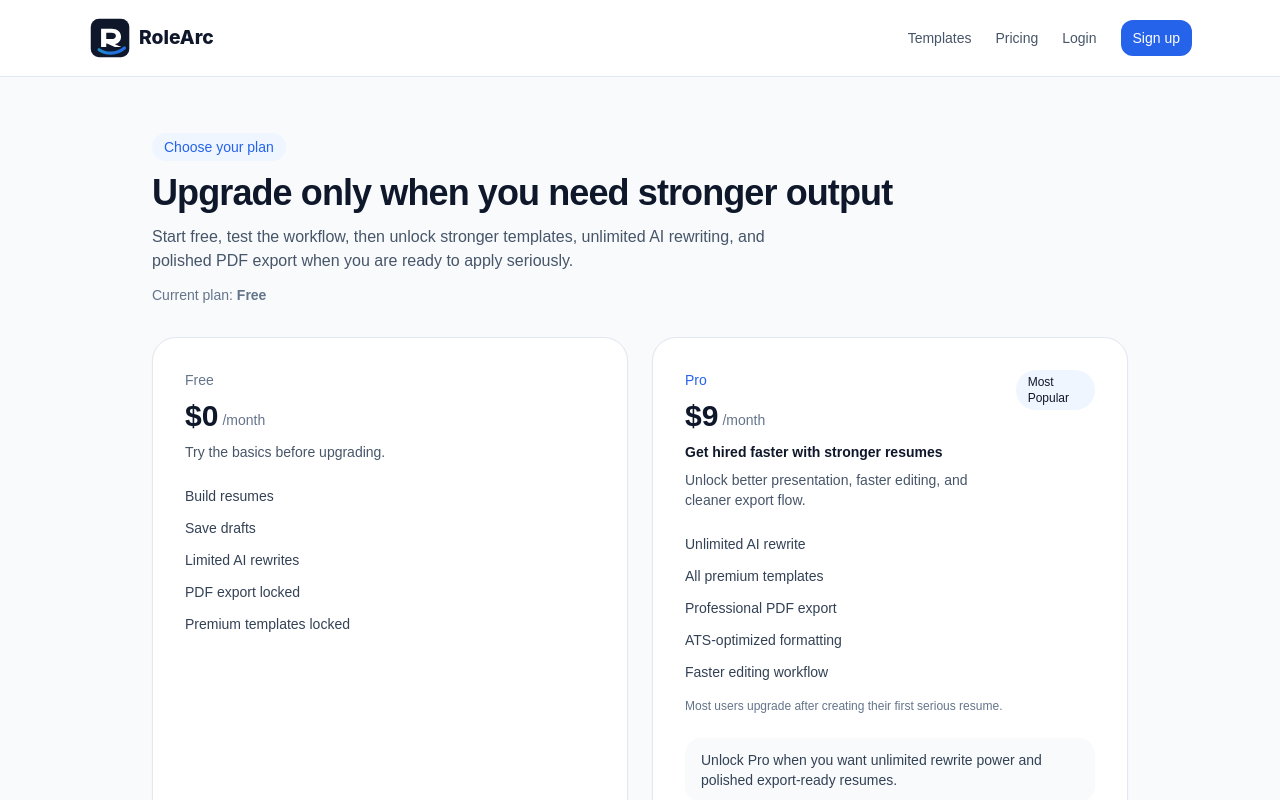
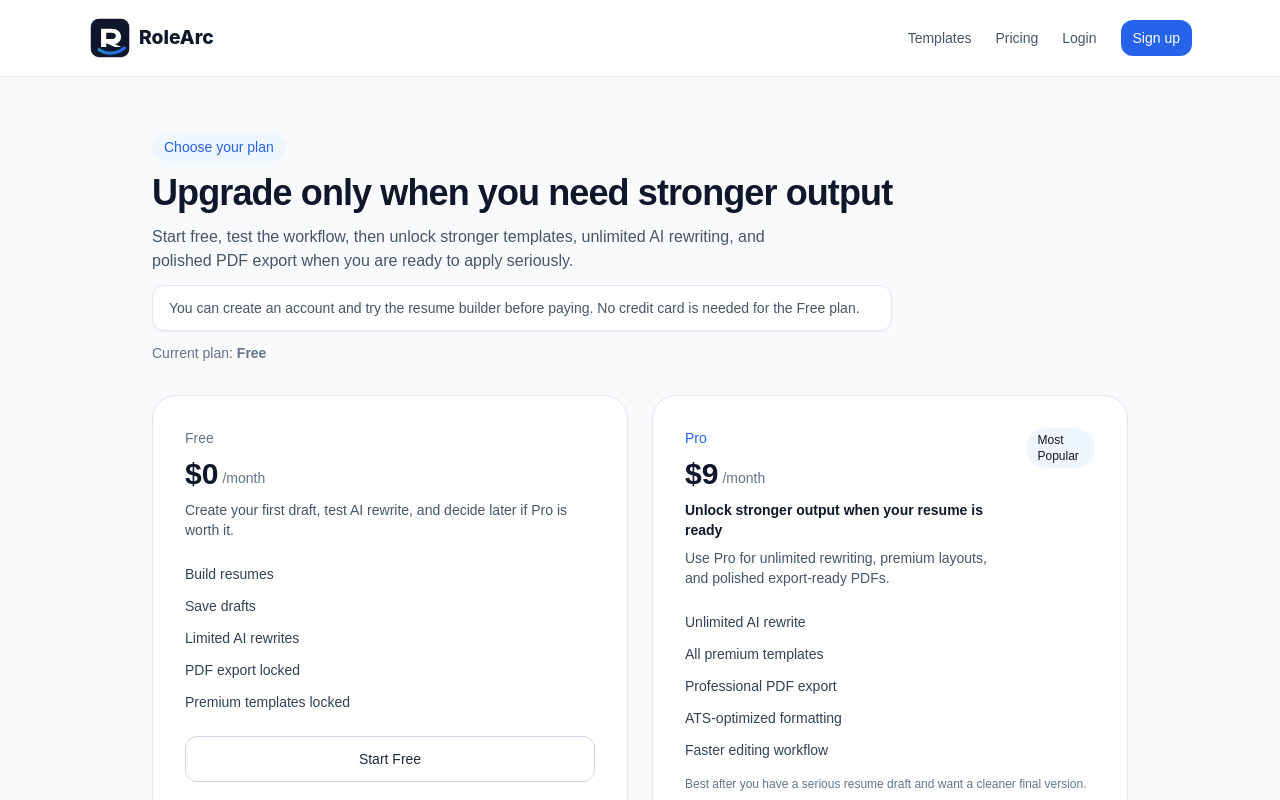
Before and after one commit to kalex-313/resume-mvp, a Next.js app: page /pricing in a window 1280 px wide. Shown: the top 800 px of the page. Built offline with nearby package versions, Linux system fonts and the light colour scheme; no server answers.

Commit message:
Improve conversion copy

```diff
--- a/src/app/page.tsx
+++ b/src/app/page.tsx
@@ -25,10 +25,10 @@ export default async function HomePage() {
               AI resume builder for serious job applications
             </p>
             <h1 className="max-w-3xl text-5xl font-bold tracking-tight text-slate-900">
-              Create job-ready resumes with strong templates, cleaner wording, and a faster workflow
+              Build a cleaner resume for your next job application
             </h1>
             <p className="mt-5 max-w-2xl text-lg leading-8 text-slate-600">
-              Choose a layout, improve weak bullets with AI, and export a polished resume that feels ready to send.
+              Start free, choose an ATS-friendly template, use AI to improve weak wording, and upgrade when you are ready to export a polished PDF.
             </p>
 
             <div className="mt-8 flex flex-wrap gap-4">
@@ -38,15 +38,19 @@ export default async function HomePage() {
                 eventParams={{ source: "home_hero" }}
                 className="rounded-xl bg-brand-600 px-5 py-3 text-white"
               >
-                {user ? "Open Dashboard" : "Create My Resume Free"}
+                {user ? "Open Dashboard" : "Start Free"}
               </TrackLink>
               <Link
                 href="/pricing"
                 className="rounded-xl border border-slate-300 bg-white px-5 py-3 text-slate-700"
               >
-                See Plans
+                See Pro Features
               </Link>
             </div>
+
+            <p className="mt-3 text-sm text-slate-500">
+              No credit card needed to start. Upgrade only when you want unlimited AI rewrite and PDF export.
+            </p>
 
             <div className="mt-8 grid gap-3 sm:grid-cols-3">
               <div className="rounded-2xl border border-slate-200 bg-white p-4 shadow-sm">
--- a/src/app/pricing/page.tsx
+++ b/src/app/pricing/page.tsx
@@ -85,6 +85,9 @@ export default async function PricingPage({ searchParams }: Props) {
               Start free, test the workflow, then unlock stronger templates, unlimited AI rewriting,
               and polished PDF export when you are ready to apply seriously.
             </p>
+            <p className="mt-3 rounded-xl border border-slate-200 bg-white px-4 py-3 text-sm text-slate-600 shadow-sm">
+              You can create an account and try the resume builder before paying. No credit card is needed for the Free plan.
+            </p>
             <p className="mt-3 text-sm text-slate-500">
               Current plan: <span className="font-semibold">{proEnabled ? "Pro" : "Free"}</span>
             </p>
@@ -127,7 +130,7 @@ export default async function PricingPage({ searchParams }: Props) {
                 <span className="pb-1 text-sm text-slate-500">/month</span>
               </div>
               <p className="mt-2 text-sm text-slate-600">
-                Try the basics before upgrading.
+                Create your first draft, test AI rewrite, and decide later if Pro is worth it.
               </p>
             </div>
 
@@ -138,6 +141,19 @@ export default async function PricingPage({ searchParams }: Props) {
               <li>PDF export locked</li>
               <li>Premium templates locked</li>
             </ul>
+
+            {!user ? (
+              <div className="mt-6">
+                <TrackLink
+                  href="/auth/signup"
+                  eventName="sign_up_click"
+                  eventParams={{ source: "pricing_free_plan" }}
+                  className="inline-flex w-full items-center justify-center rounded-xl border border-slate-300 bg-white px-4 py-3 text-sm font-medium text-slate-800 hover:bg-slate-50"
+                >
+                  Start Free
+                </TrackLink>
+              </div>
+            ) : null}
           </div>
 
           <div
@@ -154,10 +170,10 @@ export default async function PricingPage({ searchParams }: Props) {
                   <span className="pb-1 text-sm text-slate-500">{PRO_PRICE_PERIOD}</span>
                 </div>
                 <p className="mt-2 text-sm font-semibold text-slate-900">
-                  Get hired faster with stronger resumes
+                  Unlock stronger output when your resume is ready
                 </p>
                 <p className="mt-2 text-sm text-slate-600">
-                  Unlock better presentation, faster editing, and cleaner export flow.
+                  Use Pro for unlimited rewriting, premium layouts, and polished export-ready PDFs.
                 </p>
               </div>
               <span className="rounded-full bg-brand-50 px-3 py-1 text-xs font-medium text-brand-700">
@@ -174,7 +190,7 @@ export default async function PricingPage({ searchParams }: Props) {
             </ul>
 
             <p className="mt-4 text-xs text-slate-500">
-              Most users upgrade after creating their first serious resume.
+              Best after you have a serious resume draft and want a cleaner final version.
             </p>
 
             <div className="mt-6 rounded-2xl bg-slate-50 px-4 py-3 text-sm text-slate-700">
--- a/src/components/marketing/seo-landing-page.tsx
+++ b/src/components/marketing/seo-landing-page.tsx
@@ -164,6 +164,24 @@ export function SeoLandingPage({
 
         <section className="mx-auto max-w-6xl px-6 pb-16">
           <div className="rounded-3xl border border-slate-200 bg-white p-6 shadow-sm sm:p-8">
+            <div className="mb-8 rounded-2xl border border-brand-100 bg-brand-50 px-5 py-5">
+              <p className="text-sm font-medium text-brand-700">Ready to make your resume clearer?</p>
+              <div className="mt-3 flex flex-col gap-3 sm:flex-row sm:items-center sm:justify-between">
+                <p className="max-w-2xl text-sm leading-6 text-slate-700">
+                  Start with the free builder, save your draft, and upgrade only when you need unlimited AI rewrite,
+                  premium templates, or professional PDF export.
+                </p>
+                <TrackLink
+                  href="/auth/signup"
+                  eventName="sign_up_click"
+                  eventParams={{ source: "seo_landing_mid_page", page_title: title }}
+                  className="inline-flex shrink-0 justify-center rounded-xl bg-brand-600 px-4 py-2.5 text-sm font-medium text-white"
+                >
+                  Start free
+                </TrackLink>
+              </div>
+            </div>
+
             <p className="text-sm font-medium text-brand-600">Explore more resume builder paths</p>
             <h2 className="mt-2 text-2xl font-semibold text-slate-900">
               Find the RoleArc page that matches your job search
```
